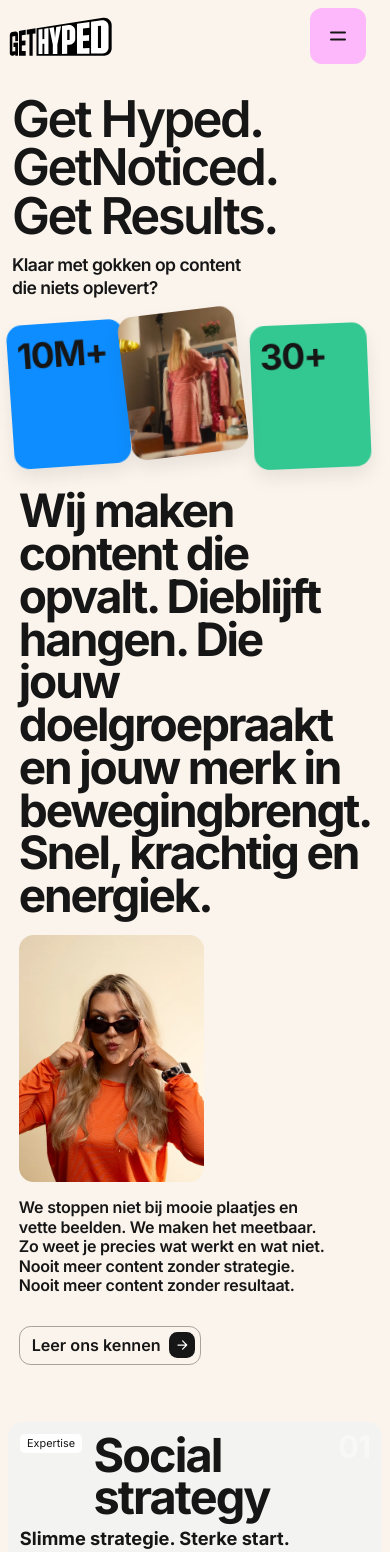
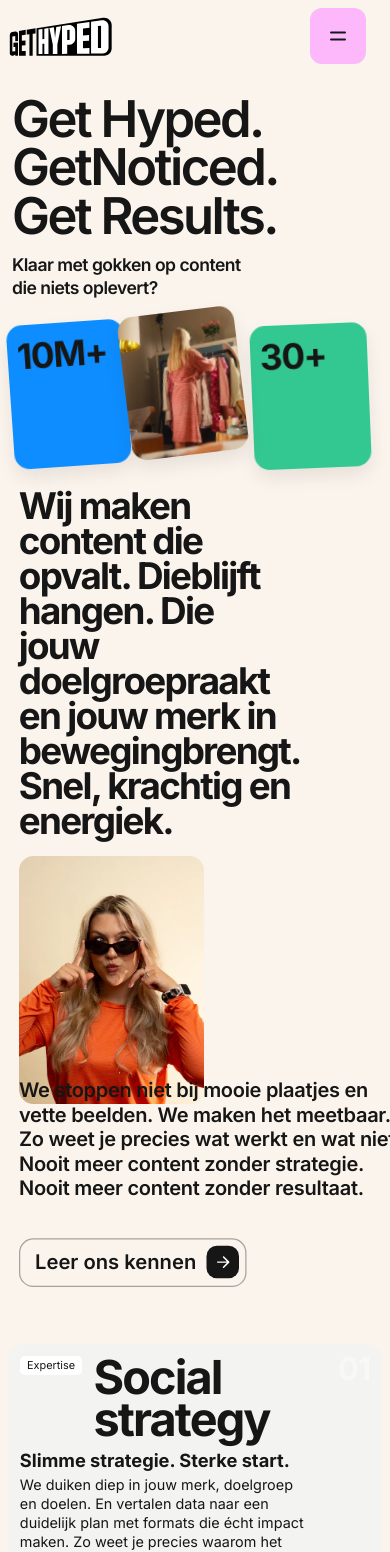
Before and after one commit to rafaelrafin007/developerlook, a React (Vite) app: page / in a window 390 px wide. Shown: the top 1552 px of the page. Built offline with nearby package versions, Linux system fonts and the light colour scheme; grey boxes are pictures that could not be loaded.

Commit message:
Size updates

```diff
--- a/src/sections/ExpertisesSection.jsx
+++ b/src/sections/ExpertisesSection.jsx
@@ -100,6 +100,10 @@ function ExpertisesSection() {
         const enterOffset = 108
         const baseRotations = [0, -1.2, 1.05, -0.7]
         const baseX = [0, 0.7, -0.6, 0.45]
+        const initialHoldDuration = 0.95
+        const stageHoldDuration = 0.85
+        const transitionDuration = 1
+        const timelineUnits = initialHoldDuration + (cardCount - 1) * (stageHoldDuration + transitionDuration)
 
         gsap.set(cards, {
           yPercent: (index) => (index === 0 ? 0 : enterOffset),
@@ -115,7 +119,7 @@ function ExpertisesSection() {
           scrollTrigger: {
             trigger: section,
             start: 'top top+=88',
-            end: () => `+=${Math.max((cardCount - 1) * window.innerHeight * 0.82, 1200)}`,
+            end: () => `+=${Math.max(timelineUnits * window.innerHeight * 0.45, 1500)}`,
             scrub: 0.45,
             pin: list,
             anticipatePin: 1,
@@ -123,18 +127,21 @@ function ExpertisesSection() {
           },
         })
 
+        timeline.to({}, { duration: initialHoldDuration })
+
         cards.slice(1).forEach((card, index) => {
           const previousCard = cards[index]
 
           timeline
+            .to({}, { duration: stageHoldDuration })
             .to(
               card,
               {
                 yPercent: 0,
-                duration: 1,
+                duration: transitionDuration,
                 ease: 'none',
               },
-              '+=0.24',
+              '>',
             )
             .to(
               previousCard,
@@ -142,7 +149,7 @@ function ExpertisesSection() {
                 scale: 0.968,
                 yPercent: -2.5,
                 opacity: 0.96,
-                duration: 1,
+                duration: transitionDuration,
                 ease: 'none',
               },
               '<',
--- a/src/styles/homepage.css
+++ b/src/styles/homepage.css
@@ -42,7 +42,7 @@
 .site-header__bar {
   width: min(1460px, 100% - 1.5rem);
   margin-inline: auto;
-  min-height: 78px;
+  min-height: 90px;
   display: grid;
   grid-template-columns: minmax(0, 1fr) auto minmax(0, 1fr);
   align-items: center;
@@ -54,7 +54,7 @@
 }
 
 .site-header__logo {
-  width: 132px;
+  width: 146px;
   display: inline-flex;
   justify-self: start;
 }
@@ -72,7 +72,7 @@
   gap: 0.14rem;
   background: #fff;
   border-radius: 13px;
-  padding: 0.28rem 0.36rem;
+  padding: 0.46rem 0.46rem;
   box-shadow: inset 0 0 0 1px #00000010;
 }
 
@@ -152,7 +152,7 @@
 .nav-pill__inner {
   z-index: 1;
   grid-area: 1 / 1;
-  padding: 0.58rem 1.04rem;
+  padding: 0.76rem 1.12rem;
   display: grid;
   overflow: hidden;
 }
@@ -291,9 +291,9 @@
   --btn-border: #f1aef0;
   --bounce-ease: cubic-bezier(0.34, 2.27, 0.64, 1);
   --border-radius-ease: cubic-bezier(0.34, 1.37, 0.64, 1);
-  font-size: 0.96rem;
+  font-size: 1.02rem;
   border-radius: 0.84rem;
-  padding: 0.4rem 0.42rem 0.4rem 0.84rem;
+  padding: 0.56rem 0.52rem 0.56rem 0.96rem;
   position: relative;
   overflow: hidden;
   isolation: isolate;
@@ -326,8 +326,8 @@
   transition: transform 0.15s ease-out, background-color 0.24s ease, color 0.24s ease;
   background: #fff;
   color: var(--gh-red);
-  width: 1.78rem;
-  height: 1.78rem;
+  width: 2rem;
+  height: 2rem;
   border-radius: 0.6rem;
 }
 
@@ -512,9 +512,9 @@
 }
 
 .intro-title {
-  margin: 0;
-  font-size: clamp(2.25rem, 5.72vw, 5.95rem);
-  line-height: 0.93;
+  margin: 0 0 0 clamp(1.6rem, 6.8vw, 7.2rem);
+  font-size: clamp(1.6rem, 4.08vw, 4.28rem);
+  line-height: 0.95;
   letter-spacing: -0.047em;
   max-width: none;
 }
@@ -528,7 +528,7 @@
 }
 
 .intro-grid {
-  margin-top: clamp(1.55rem, 2.7vw, 2.55rem);
+  margin-top: calc(clamp(1.55rem, 2.7vw, 2.55rem) + 40px);
   display: grid;
   grid-template-columns: minmax(240px, 320px) minmax(24rem, 35.5rem) minmax(56px, 1fr);
   align-items: end;
@@ -554,6 +554,9 @@
   align-self: end;
   justify-self: start;
   max-width: 38rem;
+  margin-left: calc(clamp(0.9rem, 2vw, 1.8rem) + 135px);
+  transform: scale(1.25);
+  transform-origin: left bottom;
 }
 
 .intro-content p {
@@ -598,6 +601,7 @@
   justify-content: center;
   justify-self: end;
   align-self: end;
+  margin-right: 50px;
   overflow: hidden;
   position: relative;
   transition: background-color 0.2s ease, border-color 0.2s ease;
@@ -1457,12 +1461,17 @@
     display: none;
   }
 
+  .intro-title {
+    margin-left: 0;
+  }
+
   .intro-image-wrap {
     width: min(52vw, 235px);
   }
 
   .intro-content {
     max-width: 34rem;
+    margin-left: 0;
   }
 
   .intro-scroll-btn {
@@ -1623,6 +1632,21 @@
 }
 
 @media (min-width: 992px) {
+  .intro-section .page-shell {
+    width: min(1460px, 100% - 8.6rem);
+  }
+
+  .intro-image-wrap {
+    width: clamp(214px, 16.65vw, 281px);
+    transform: translateX(-30px);
+  }
+
+  .intro-title {
+    font-size: 4rem;
+    line-height: 1;
+    letter-spacing: -0.04em;
+  }
+
   .hero-copy h1 {
     max-width: 15.2ch;
   }
@@ -1707,7 +1731,8 @@
   }
 
   .intro-title {
-    font-size: clamp(2rem, 11.8vw, 3.3rem);
+    font-size: clamp(1.6rem, 9.44vw, 2.64rem);
+    margin-left: 0;
     max-width: 11ch;
   }
 
```
